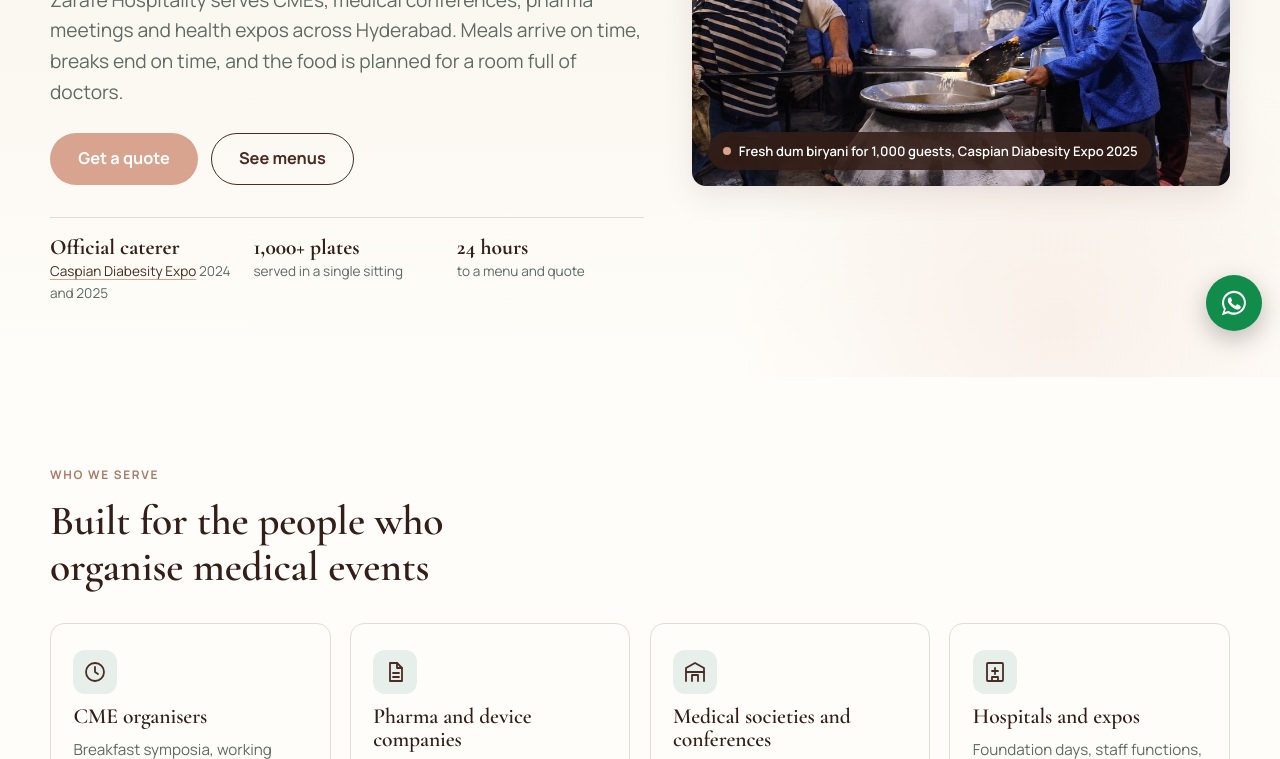
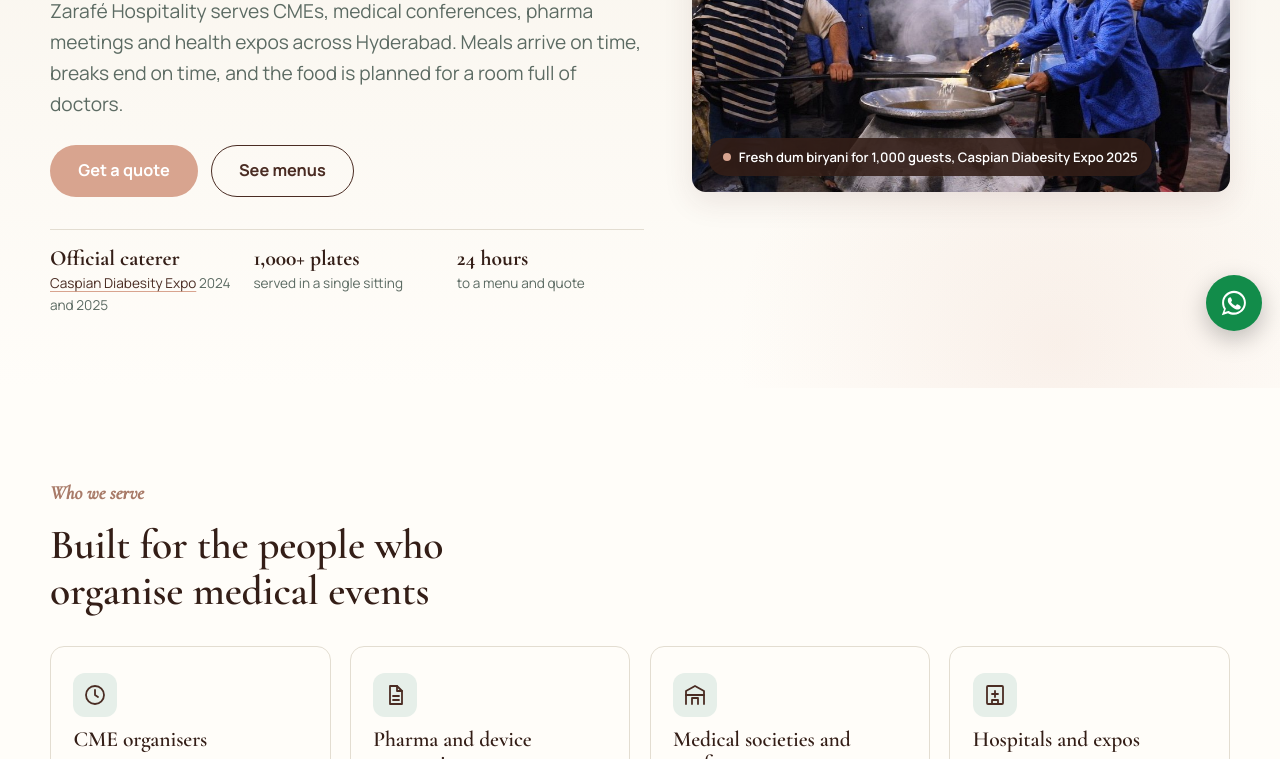
Before and after one commit to oratorkhizer/zarafe-site, a website: page index.html in a window 1280 px wide. Shown: the part 451-1210 px from the top of the page. Drawn offline with nearby package versions, Linux system fonts and the light colour scheme.

Commit message:
Identity pass 2: the section label becomes an italic Cormorant line (design registry)

```diff
--- a/assets/site.css
+++ b/assets/site.css
@@ -260,3 +260,5 @@ p{margin:0 0 1em}
 .prose p{max-width:70ch}
 
 @media (prefers-reduced-motion:reduce){*{transition:none!important;scroll-behavior:auto!important}}
+/* identity pass 2 */
+.eyebrow{font-family:var(--ff-d);font-style:italic;font-weight:600;letter-spacing:0;text-transform:none;font-size:1.2rem}
```
